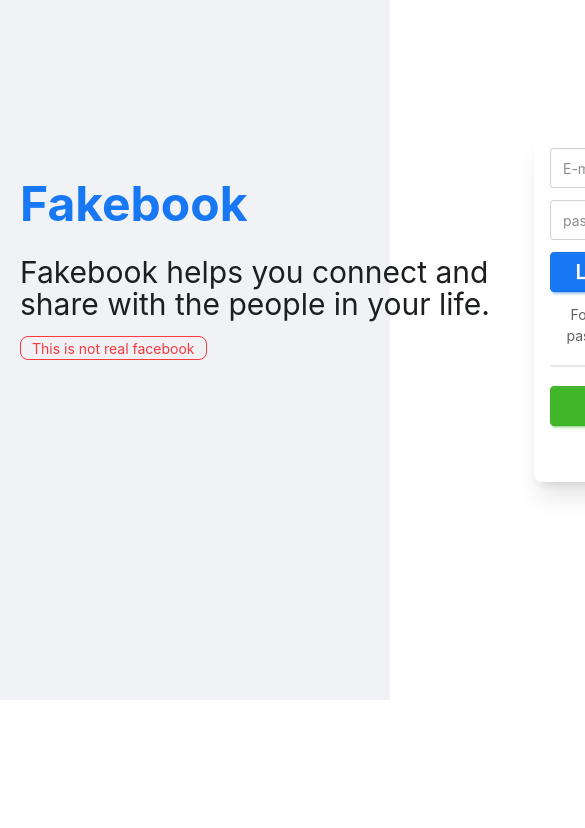
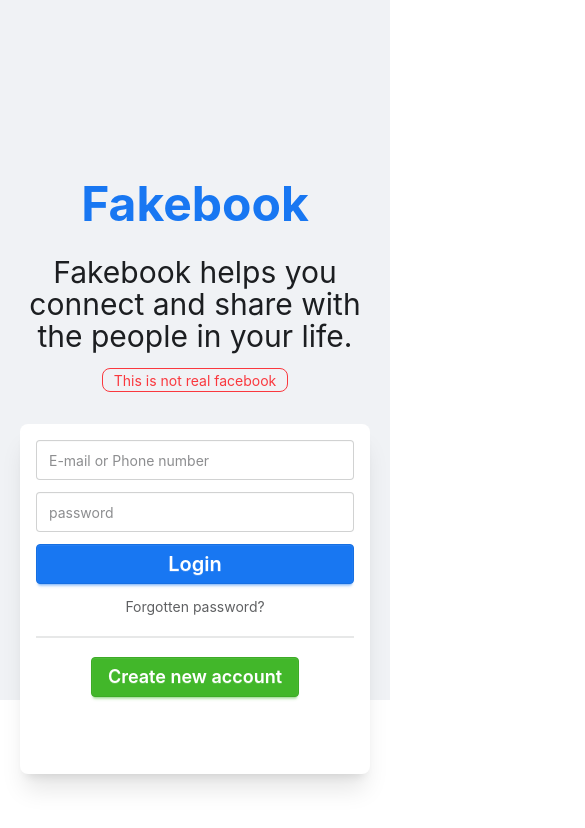
Before and after one commit to tratchapong/cc22-fb-web-prep, a React (Vite) app: page / in a window 390 px wide. Shown: the top 828 px of the page, 585 px wide, since content can reach past the window. Built offline with nearby package versions, Linux system fonts and the light colour scheme.

Commit message:
responsive on Login page

```diff
--- a/src/pages/Login.jsx
+++ b/src/pages/Login.jsx
@@ -3,13 +3,13 @@ import React from 'react'
 function Login() {
   return (
     <div className="h-175 pt-20 pb-28 bg-base-200">
-      <div className="p-5 mx-auto max-w-5xl min-h-135 flex justify-between">
-        <div className="flex flex-col gap-4 mt-20 basis-3/5 ">
+      <div className="p-5 mx-auto max-w-5xl min-h-135 flex justify-between max-md:flex-col">
+        <div className="flex flex-col gap-4 mt-20 basis-3/5 max-md:text-center">
           <div className="text-5xl text-primary font-bold">Fakebook</div>
-          <h2 className='text-[30px] leading-8 mt-3 w-128.5 '>
+          <h2 className='text-[30px] leading-8 mt-3 w-128.5 max-md:w-auto'>
             Fakebook helps you connect and share with the people in your life.
           </h2>
-          <div className="badge badge-outline badge-error">This is not real facebook</div>
+          <div className="badge badge-outline badge-error max-md:mx-auto">This is not real facebook</div>
         </div>
         <div className="flex flex-1">
           <div className="card bg-base-100 w-full h-87.5 shadow-xl mt-8">
```
